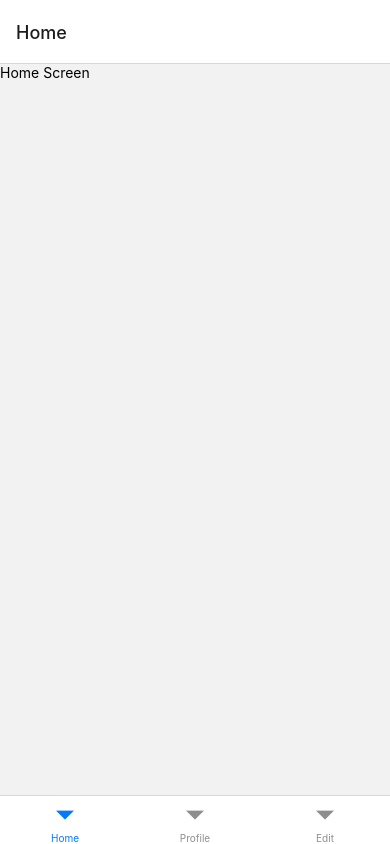
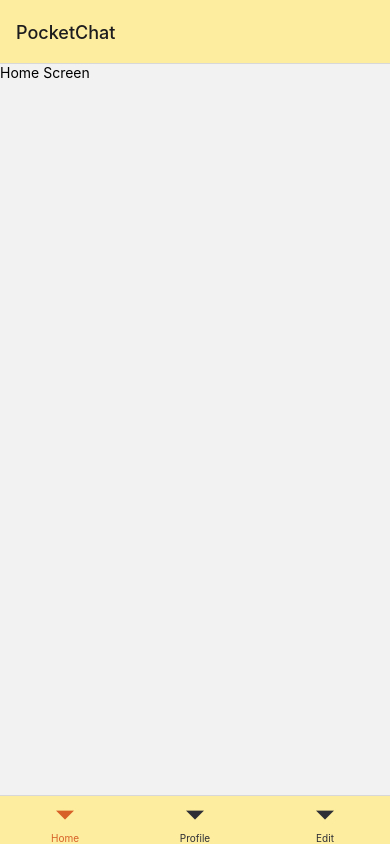
Before and after one commit to vpomerleau/PocketChat, a React Native app: screen / in a window 390 px wide. Built offline with nearby package versions, Linux system fonts and the light colour scheme.

Commit message:
add inital styling for nav elements

```diff
--- a/App.js
+++ b/App.js
@@ -7,17 +7,37 @@ import { createBottomTabNavigator } from "@react-navigation/bottom-tabs";
 import Home from "./screens/Home";
 import Profile from "./screens/profile/Profile";
 import ManageItem from "./screens/ManageItem";
+import { GlobalStyles } from "./constants/styles";
 
 const Stack = createNativeStackNavigator();
 const BottomTabs = createBottomTabNavigator();
 
 function CommunicationOptions() {
   return (
-    <BottomTabs.Navigator>
-      <BottomTabs.Screen name="Home" component={Home} />
-      <BottomTabs.Screen name="Profile" component={Profile} />
+    <BottomTabs.Navigator
+      screenOptions={({ navigation }) => ({
+        headerStyle: { backgroundColor: GlobalStyles.colors.primary800 },
+        headerTintColor: GlobalStyles.colors.neutral1000,
+        tabBarStyle: { backgroundColor: GlobalStyles.colors.primary800 },
+        tabBarActiveTintColor: GlobalStyles.colors.tertiary800,
+        tabBarInactiveTintColor: GlobalStyles.colors.neutral1000,
+      })}>
+      <BottomTabs.Screen
+        name="Home"
+        component={Home}
+        options={{ headerShown: false }}
+      />
+      <BottomTabs.Screen
+        name="Profile"
+        component={Profile}
+        options={{ headerShown: false }}
+      />
       {/* TODO clarify function of "edit" button in bottom nav */}
-      <BottomTabs.Screen name="Edit" component={ManageItem} />
+      <BottomTabs.Screen
+        name="Edit"
+        component={ManageItem}
+        options={{ headerShown: false }}
+      />
     </BottomTabs.Navigator>
   );
 }
@@ -27,12 +47,12 @@ export default function App() {
     <>
       <StatusBar style="auto" />
       <NavigationContainer>
-        <Stack.Navigator>
-          <Stack.Screen
-            name="MainScreen"
-            component={CommunicationOptions}
-            options={{ headerShown: false }}
-          />
+        <Stack.Navigator
+          screenOptions={{
+            headerStyle: { backgroundColor: GlobalStyles.colors.primary800 },
+            title: "PocketChat",
+          }}>
+          <Stack.Screen name="MainScreen" component={CommunicationOptions} />
           <Stack.Screen name="ManageItem" component={ManageItem} />
         </Stack.Navigator>
       </NavigationContainer>
--- a/constants/styles.js
+++ b/constants/styles.js
@@ -1,26 +1,33 @@
 export const GlobalStyles = {
   colors: {
+    neutral100: "#FFFEF6",
+    neutral200: "#E3E4E7",
+    neutral300: "#C8C9D0",
+    neutral500: "#ACAEB8",
+    neutral600: "#9092A1",
+    neutral700: "#757789",
+    neutral800: "#5D5F6D",
+    neutral1000: "#2E2F36",
     primary100: "#FFFBE7",
     primary200: "#FFFBE7",
     primary300: "#FEF8DB",
     primary400: "#FEF4C3",
     primary500: "#FEF2B7",
     primary600: "#FDEFAB",
-    primary700: "#FDED9F",
-    secondary100: "#F4FAFD",
-    secondary200: "#E8F5FB",
-    secondary300: "#DDF0FA",
-    secondary400: "#D2EBF8",
-    secondary500: "#C6E5F6",
-    secondary600: "#BBE0F5",
-    secondary700: "#A4D6F1",
-    tertiary100: "#FAEBE4",
-    tertiary200: "#F5D7C9",
-    tertiary300: "#F0C3AD",
-    tertiary400: "#EBAF92",
-    tertiary500: "#E69B77",
-    tertiary600: "#E1875C",
-    tertiary700: "#D66027",
+    primary800: "#FDED9F",
+    secondary300: "#E8F5FB",
+    secondary400: "#DDF0FA",
+    secondary500: "#D2EBF8",
+    secondary600: "#C6E5F6",
+    secondary700: "#BBE0F5",
+    secondary800: "#A4D6F1",
+    tertiary200: "#FAEBE4",
+    tertiary300: "#F5D7C9",
+    tertiary400: "#F0C3AD",
+    tertiary500: "#EBAF92",
+    tertiary600: "#E69B77",
+    tertiary700: "#E1875C",
+    tertiary800: "#D66027",
     success: "#A8D586",
     error: "#D58686",
     warning: "#F0E36A",
```
